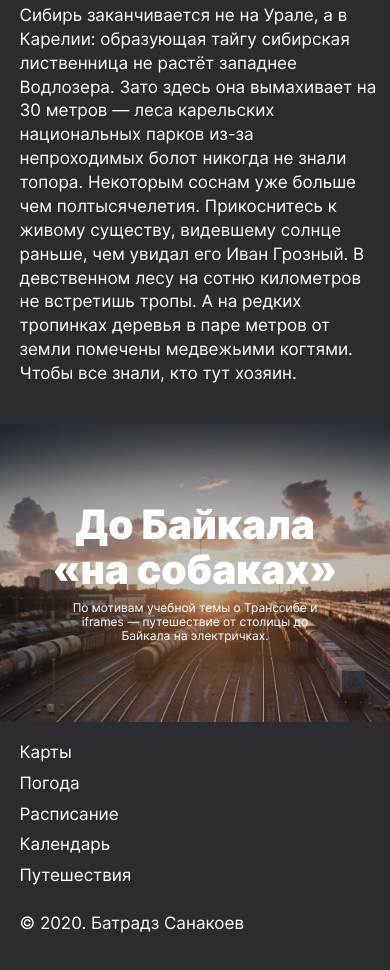
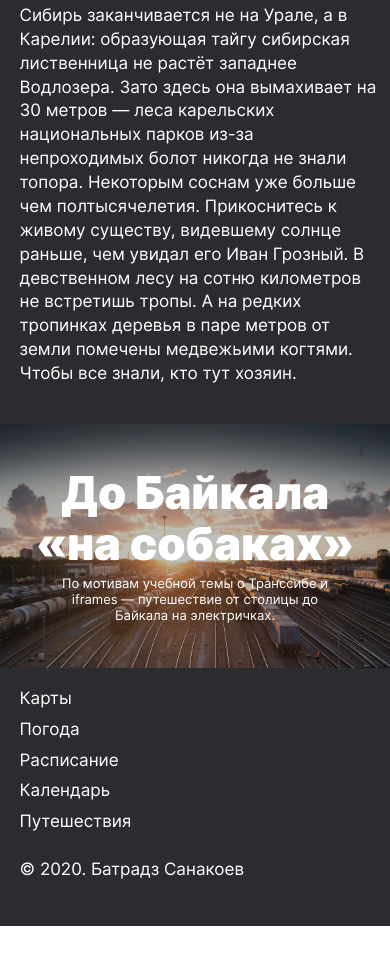
Before and after one commit to BatradzSanakoev/russian-travel, a plain HTML site: page index.html in a window 390 px wide. Shown: the part 8711-9681 px from the top of the page. After the commit the page ends 9637 px from the top, so only its background shows below. Drawn offline with Linux system fonts and the light colour scheme.

Commit message:
fix: внести небольшие правки в блок cover

```diff
--- a/blocks/cover/__overlay/cover__overlay.css
+++ b/blocks/cover/__overlay/cover__overlay.css
@@ -2,11 +2,12 @@
   display: flex;
   flex-direction: column;
   align-items: center;
-  padding-top: 20%;
-  padding-bottom: 20%;
   text-decoration: none;
-  color: #ffffff;
+  color: hsl(0, 0%, 100%);
   background: rgba(42, 44, 47, .3);
+  position: absolute;
+  width: 100%;
+  height: 100%;
 }
 
 .cover__overlay:hover {
--- a/blocks/cover/__subtitle/cover__subtitle.css
+++ b/blocks/cover/__subtitle/cover__subtitle.css
@@ -1,6 +1,6 @@
 .cover__subtitle {
   margin: 0;
-  max-width: 30%;
+  max-width: 65%;
   font-size: calc( (100vw - 80rem)/(240 - 80) * (3 - 1.125) + 1.125rem);
   line-height: 1.2;
   text-align: center;
@@ -8,14 +8,13 @@
 
 @media screen and (min-width: 1024px) and (max-width: 1279px)  {
   .cover__subtitle {
-    max-width: 35%;
+    max-width: 65%;
     font-size: calc( (100vw - 64rem)/(80 - 64) * (1.3 - 1.125) + 1.125rem);
   }
 }
 
 @media screen and (min-width: 768px) and (max-width: 1023px)  {
   .cover__subtitle {
-    max-width: 47%;
     font-size: calc( (100vw - 48rem)/(64 - 48) * (1.3 - 1.125) + 1.125rem);
   }
 }
@@ -23,13 +22,13 @@
 @media screen and (min-width: 425px) and (max-width: 767px)  {
   .cover__subtitle {
     max-width: 80%;
-    font-size: calc( (100vw - 26.5625rem)/(48 - 26.5625) * (1.6 - 1.1) + 1.1rem);
+    font-size: calc( (100vw - 26.5625rem)/(48 - 26.5625) * (1.6 - .9) + .9rem);
   }
 }
 
 @media screen and (min-width: 320px) and (max-width: 424px)  {
   .cover__subtitle {
-    max-width: 63%;
-    font-size: calc( (100vw - 20rem)/(26.5625 - 20) * (.8 - .65) + .65rem);
+    max-width: 80%;
+    font-size: calc( (100vw - 20rem)/(26.5625 - 20) * (.9 - .65) + .65rem);
   }
 }
--- /dev/null
+++ b/blocks/cover/__text-wrapper/cover__text-wrapper.css
@@ -0,0 +1,34 @@
+.cover__text-wrapper {
+    position: absolute;
+    min-width: 45%;
+    top: 50%;
+    left: 50%;
+    transform: translate(-50%, -50%);
+    display: flex;
+    flex-direction: column;
+    align-items: center;
+  }
+
+  @media screen and (min-width: 1024px) and (max-width: 1279px)  {
+    .cover__text-wrapper {
+      min-width: 55%;
+    }
+  }
+
+  @media screen and (min-width: 768px) and (max-width: 1023px)  {
+    .cover__text-wrapper {
+      min-width: 80%;
+    }
+  }
+
+  @media screen and (min-width: 425px) and (max-width: 767px)  {
+    .cover__text-wrapper {
+      min-width: 90%;
+    }
+  }
+
+  @media screen and (min-width: 320px) and (max-width: 424px)  {
+    .cover__text-wrapper {
+      min-width: 90%;
+    }
+  }
--- a/blocks/cover/__title/cover__title.css
+++ b/blocks/cover/__title/cover__title.css
@@ -1,6 +1,5 @@
 .cover__title {
   margin: 0 0 2%;
-  max-width: 48%;
   font-weight: 900;
   font-size: calc( (100vw - 80rem)/(240 - 80) * (14 - 4.5) + 4.5rem);
   line-height: 1.12;
@@ -9,28 +8,24 @@
 
 @media screen and (min-width: 1024px) and (max-width: 1279px)  {
   .cover__title {
-    max-width: 52%;
-    font-size: calc( (100vw - 64rem)/(80 - 64) * (5.5 - 4.5) + 4.5rem);
+    font-size: calc( (100vw - 64rem)/(80 - 64) * (5.6 - 4.5) + 4.5rem);
   }
 }
 
 @media screen and (min-width: 768px) and (max-width: 1023px)  {
   .cover__title {
-    max-width: 73%;
-    font-size: calc( (100vw - 48rem)/(64 - 48) * (6 - 4.5) + 4.5rem);
+    font-size: calc( (100vw - 48rem)/(64 - 48) * (7 - 5) + 5rem);
   }
 }
 
 @media screen and (min-width: 425px) and (max-width: 767px)  {
   .cover__title {
-    max-width: 90%;
     font-size: calc( (100vw - 26.5625rem)/(48 - 26.5625) * (5.5 - 3) + 3rem);
   }
 }
 
 @media screen and (min-width: 320px) and (max-width: 424px)  {
   .cover__title {
-    max-width: 79%;
-    font-size: calc( (100vw - 20rem)/(26.5625 - 20) * (2.8 - 2) + 2rem);
+    font-size: calc( (100vw - 20rem)/(26.5625 - 20) * (3 - 2.5) + 2.5rem);
   }
 }
--- a/blocks/cover/cover.css
+++ b/blocks/cover/cover.css
@@ -1,10 +1,13 @@
 @import url('./__title/cover__title.css');
 @import url('./__subtitle/cover__subtitle.css');
 @import url('./__overlay/cover__overlay.css');
+@import url('./__text-wrapper/cover__text-wrapper.css');
 
 .cover {
   max-width: 93%;
   margin: 0 auto;
+  position: relative;
+  padding-bottom: calc(740*100% / 1184);
   background-image: url('../../images/__background.jpg');
   background-size: cover;
 }
--- a/index.html
+++ b/index.html
@@ -186,10 +186,12 @@
 
       <section class="cover">
         <a href="https://stampsy.com/na-elektrichkakh-do-baikala" class="cover__overlay">
-          <h2 class="cover__title">До Байкала «на собаках»</h2>
-          <p class="cover__subtitle">
-            По мотивам учебной темы о Транссибе и iframes — путешествие от столицы до Байкала на электричках.
-          </p>
+          <div class="cover__text-wrapper">
+            <h2 class="cover__title">До Байкала «на собаках»</h2>
+            <p class="cover__subtitle">
+              По мотивам учебной темы о Транссибе и iframes — путешествие от столицы до Байкала на электричках.
+            </p>
+          </div>
         </a>
       </section>
 
```
